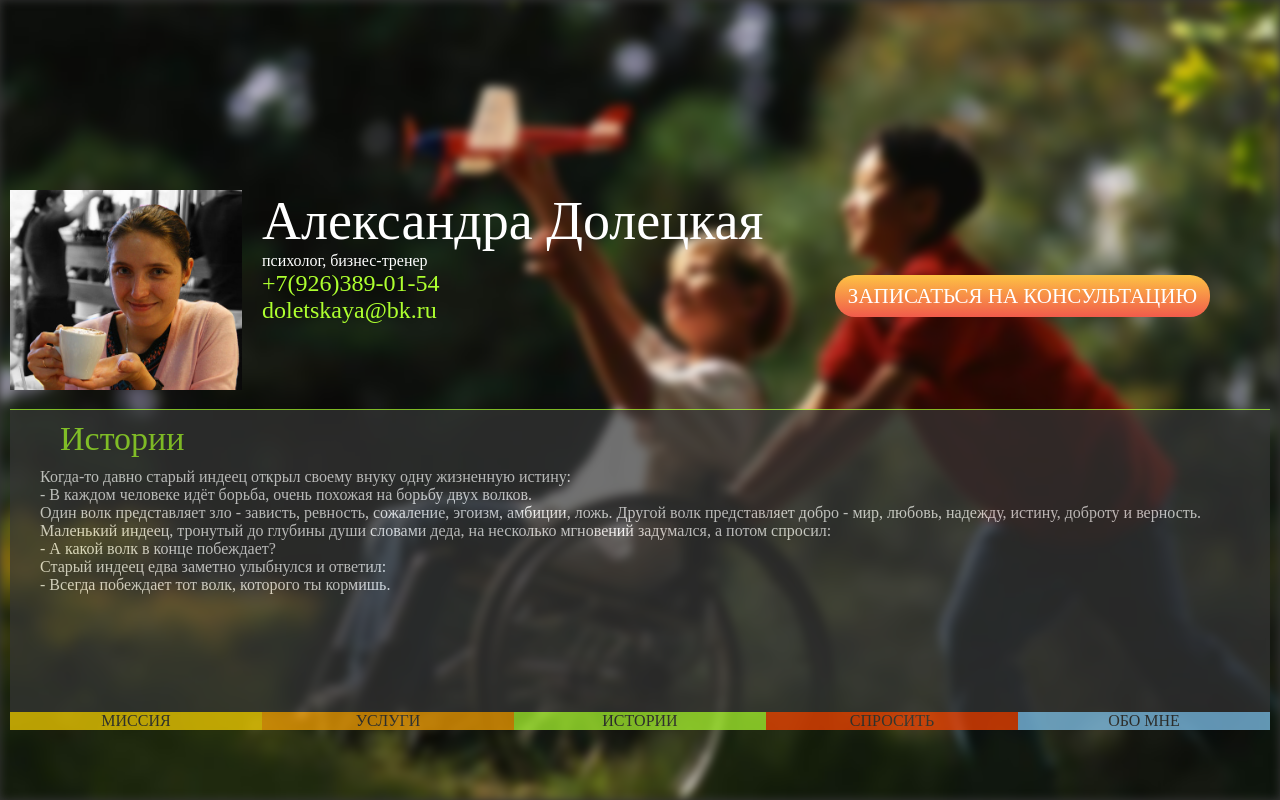
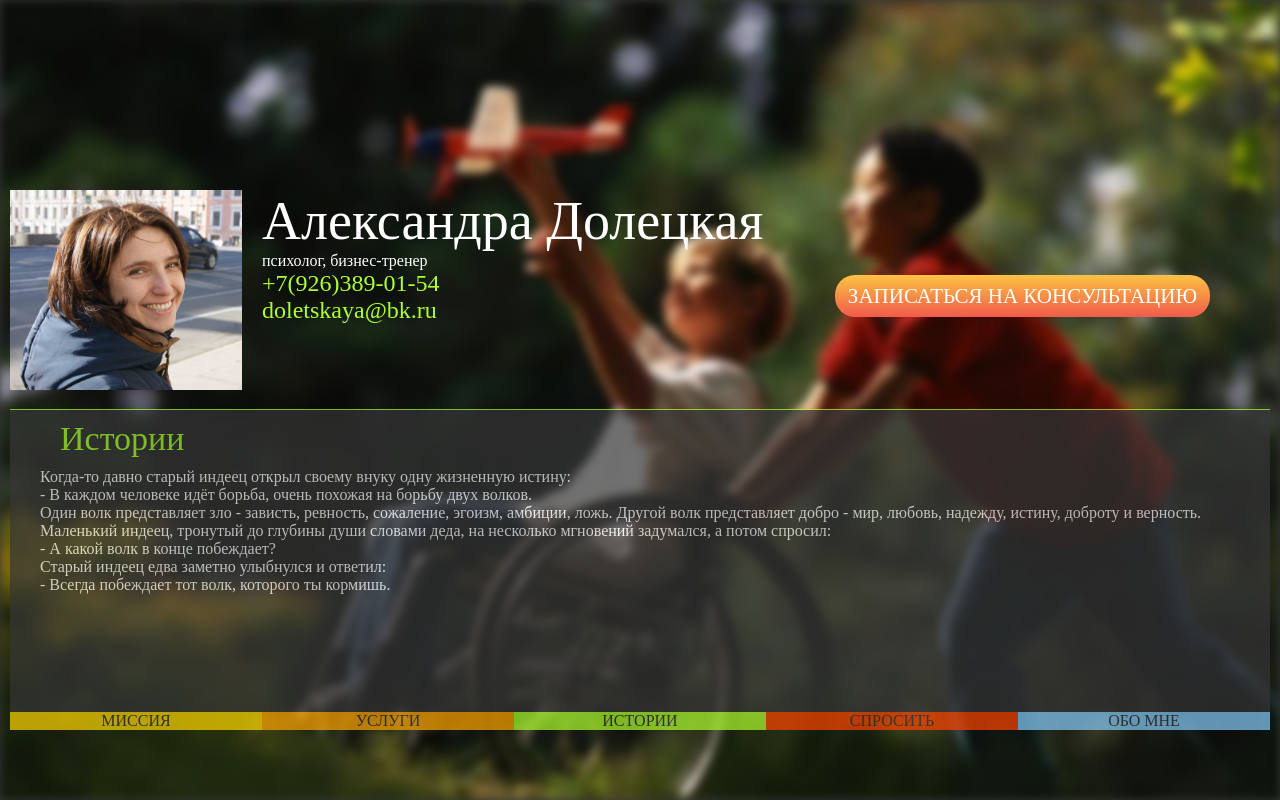
Before and after one commit to doletsky/psyhobbit, a PHP site: page / in a window 1280 px wide. Run offline with PHP 8.4, Linux system fonts and the light colour scheme; some libraries are stand-ins or nearby versions.

Commit message:
change person foto

```diff
--- a/css/main.css
+++ b/css/main.css
@@ -39,7 +39,7 @@ body {
     z-index: 999;
 }
 .person .foto {
-    background: url("../images/itsme.png") no-repeat scroll 0 0 / cover rgba(0, 0, 0, 0);
+    background: url("../images/itsme_004.jpg") no-repeat scroll 0 0 / cover rgba(0, 0, 0, 0);
     height: 200px;
     width: 232px;
     float: left;
```
Also changed, not shown: images/244_97.jpg (deleted), images/325_31_002.jpg (deleted), images/itsme_004.jpg (added).
